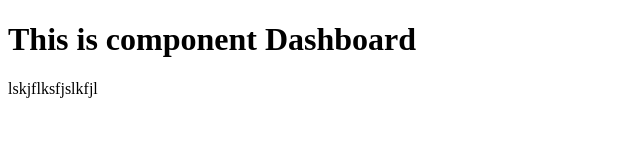
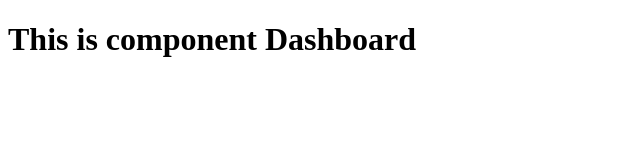
Before and after one commit to dadjin16/project-react, a React app: page src/index.html in a window 1280 px wide. Shown: the whole page, without its empty margins (0-640 px from the left). Built offline with nearby package versions, Linux system fonts and the light colour scheme.

Commit message:
Remove test

```diff
--- a/src/index.html
+++ b/src/index.html
@@ -7,6 +7,5 @@
     </head>
     <body>
        <div id="root"></div>
-       <p>lskjflksfjslkfjl</p>
     </body>
 </html>
```
